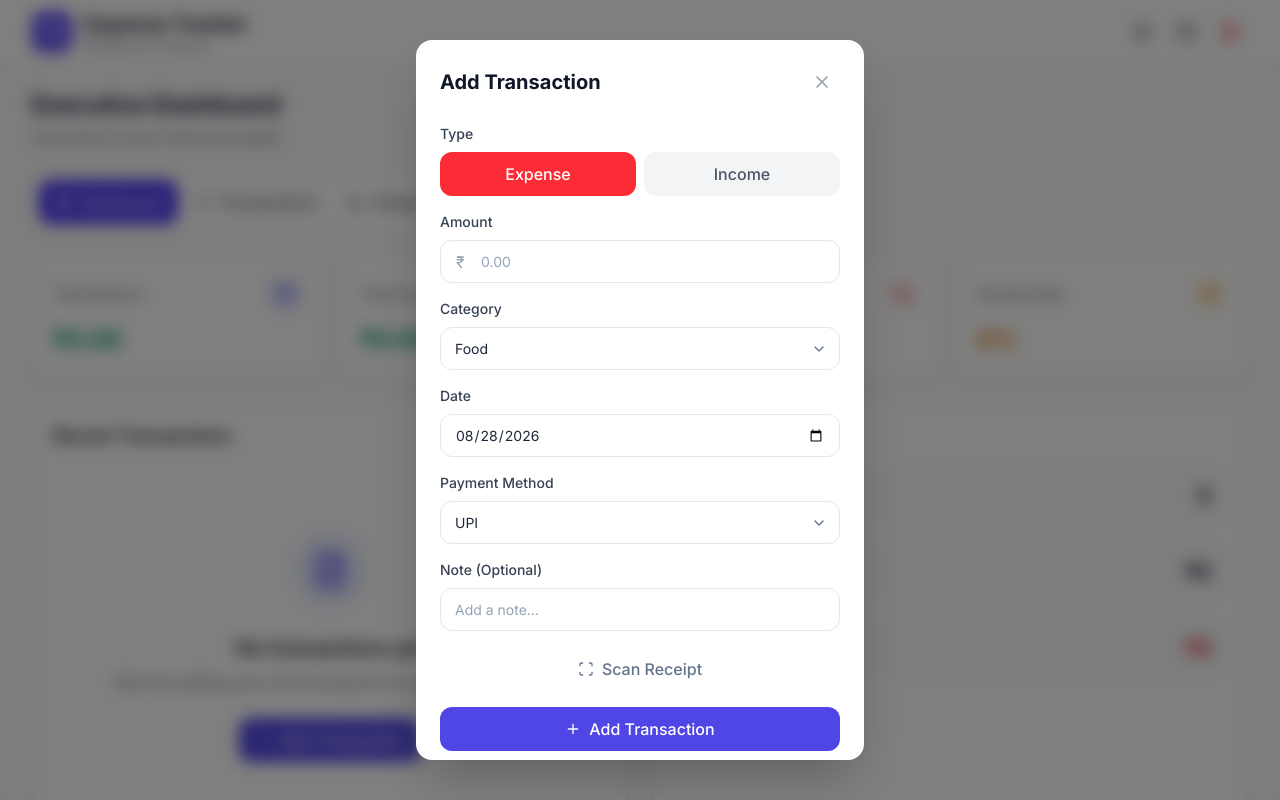
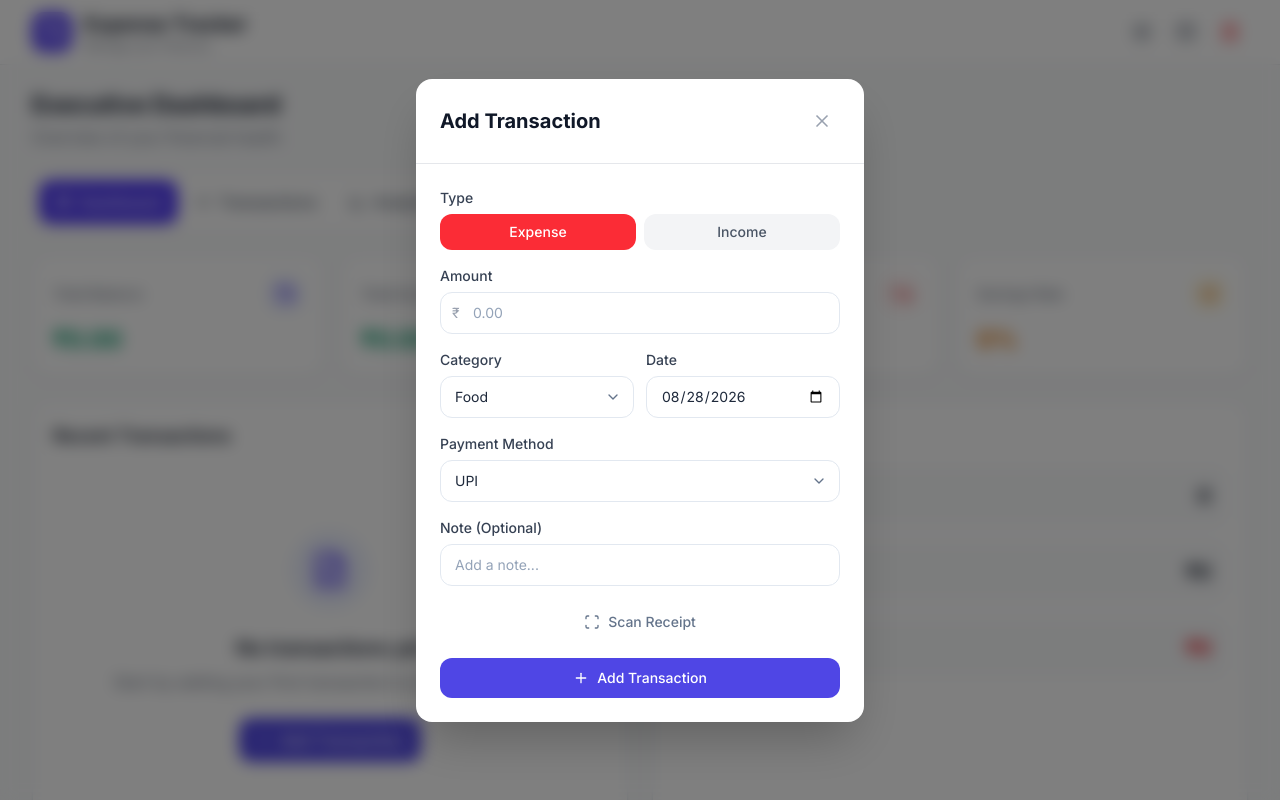
Before and after one commit to Devriz1/expense-tracker-pro, a React (Vite) app: page / in a window 1280 px wide. Both pictures are taken after a click on the button "Add Transaction". Shown: the top 800 px of the page. Built offline with nearby package versions, Linux system fonts and the light colour scheme.

Commit message:
fixed ui

```diff
--- a/src/components/ReceiptScanner.tsx
+++ b/src/components/ReceiptScanner.tsx
@@ -128,27 +128,49 @@ export default function ReceiptScanner({ onScanComplete, onClose }: ReceiptScann
                     <span className="font-medium">Scan Complete</span>
                   </div>
 
-                  <div className="bg-gray-50 rounded-xl p-4 space-y-2">
-                    {result.amount && (
-                      <div className="flex justify-between">
-                        <span className="text-sm text-gray-500">Amount</span>
-                        <span className="text-sm font-medium text-gray-900">₹{result.amount.toFixed(2)}</span>
+                  <div className="bg-gray-50 rounded-xl p-4 space-y-3">
+                    {result.amount !== undefined && (
+                      <div>
+                        <label className="block text-xs font-medium text-gray-500 mb-1">Amount</label>
+                        <input
+                          type="number"
+                          step="0.01"
+                          value={result.amount}
+                          onChange={(e) =>
+                            setResult((prev) => prev ? { ...prev, amount: parseFloat(e.target.value) || 0 } : prev)
+                          }
+                          className="input"
+                        />
                       </div>
                     )}
-                    {result.vendor && (
-                      <div className="flex justify-between">
-                        <span className="text-sm text-gray-500">Vendor</span>
-                        <span className="text-sm font-medium text-gray-900">{result.vendor}</span>
+                    {result.vendor !== undefined && (
+                      <div>
+                        <label className="block text-xs font-medium text-gray-500 mb-1">Vendor</label>
+                        <input
+                          type="text"
+                          value={result.vendor}
+                          onChange={(e) =>
+                            setResult((prev) => prev ? { ...prev, vendor: e.target.value } : prev)
+                          }
+                          className="input"
+                        />
                       </div>
                     )}
-                    {result.date && (
-                      <div className="flex justify-between">
-                        <span className="text-sm text-gray-500">Date</span>
-                        <span className="text-sm font-medium text-gray-900">{result.date}</span>
+                    {result.date !== undefined && (
+                      <div>
+                        <label className="block text-xs font-medium text-gray-500 mb-1">Date</label>
+                        <input
+                          type="text"
+                          value={result.date}
+                          onChange={(e) =>
+                            setResult((prev) => prev ? { ...prev, date: e.target.value } : prev)
+                          }
+                          className="input"
+                        />
                       </div>
                     )}
-                    {!result.amount && !result.vendor && !result.date && (
-                      <p className="text-sm text-gray-500">No details could be extracted. Please enter manually.</p>
+                    {result.amount === undefined && result.vendor === undefined && result.date === undefined && (
+                      <p className="text-sm text-gray-500">No details could be extracted. Please enter manually below.</p>
                     )}
                   </div>
 
--- a/src/components/TransactionForm.tsx
+++ b/src/components/TransactionForm.tsx
@@ -86,10 +86,10 @@ export default function TransactionForm({ onClose, editTransaction }: Transactio
   };
 
   return (
-    <div className="fixed inset-0 bg-black/50 backdrop-blur-sm flex items-center justify-center z-50 p-4">
-      <div className="bg-white w-full max-w-md p-6 rounded-2xl shadow-2xl max-h-[90vh] overflow-y-auto">
-        <div className="flex items-center justify-between mb-6">
-          <h2 className="text-xl font-bold text-gray-900">
+    <div className="fixed inset-0 bg-black/50 backdrop-blur-sm flex items-end sm:items-center justify-center z-50">
+      <div className="bg-white w-full max-w-md rounded-t-2xl sm:rounded-2xl shadow-2xl max-h-[100dvh] sm:max-h-[90vh] overflow-y-auto">
+        <div className="flex items-center justify-between p-4 sm:p-6 border-b border-gray-200">
+          <h2 className="text-lg sm:text-xl font-bold text-gray-900">
             {editTransaction ? 'Edit Transaction' : 'Add Transaction'}
           </h2>
           <button onClick={onClose} className="p-2 hover:bg-gray-100 rounded-xl transition-colors">
@@ -97,16 +97,16 @@ export default function TransactionForm({ onClose, editTransaction }: Transactio
           </button>
         </div>
 
-        <form onSubmit={handleSubmit} className="space-y-4">
+        <form onSubmit={handleSubmit} className="p-4 sm:p-6 space-y-3 sm:space-y-4">
           <div>
-            <label className="block text-sm font-medium text-gray-700 mb-2">Type</label>
+            <label className="block text-xs sm:text-sm font-medium text-gray-700 mb-1.5">Type</label>
             <div className="flex gap-2">
               {['expense', 'income'].map((type) => (
                 <button
                   key={type}
                   type="button"
                   onClick={() => setFormData({ ...formData, type: type as 'expense' | 'income' })}
-                  className={`flex-1 py-2.5 rounded-xl font-medium transition-all ${
+                  className={`flex-1 py-2 rounded-xl text-sm font-medium transition-all ${
                     formData.type === type
                       ? type === 'expense'
                         ? 'bg-red-500 text-white'
@@ -121,51 +121,52 @@ export default function TransactionForm({ onClose, editTransaction }: Transactio
           </div>
 
           <div>
-            <label className="block text-sm font-medium text-gray-700 mb-2">Amount</label>
+            <label className="block text-xs sm:text-sm font-medium text-gray-700 mb-1.5">Amount</label>
             <div className="relative">
-              <span className="absolute left-4 top-1/2 -translate-y-1/2 text-gray-400 z-10 pointer-events-none">₹</span>
+              <span className="absolute left-3 top-1/2 -translate-y-1/2 text-gray-400 z-10 pointer-events-none text-sm">₹</span>
               <input
                 type="number"
                 step="0.01"
                 value={formData.amount}
                 onChange={(e) => setFormData({ ...formData, amount: e.target.value })}
-                className="input !pl-10"
+                className="input !pl-8 text-sm"
                 placeholder="0.00"
               />
             </div>
-            {errors.amount && <p className="text-red-500 text-sm mt-1">{errors.amount}</p>}
+            {errors.amount && <p className="text-red-500 text-xs sm:text-sm mt-1">{errors.amount}</p>}
           </div>
 
+          <div className="grid grid-cols-2 gap-3">
             <div>
-            <label className="block text-sm font-medium text-gray-700 mb-2">Category</label>
+              <label className="block text-xs sm:text-sm font-medium text-gray-700 mb-1.5">Category</label>
               <select
                 value={formData.category}
                 onChange={(e) => setFormData({ ...formData, category: e.target.value })}
-              className="select"
+                className="select text-sm"
               >
                 {(CATEGORIES[formData.type] || []).map((cat) => (
                   <option key={cat} value={cat}>{cat}</option>
                 ))}
               </select>
             </div>
-
             <div>
-            <label className="block text-sm font-medium text-gray-700 mb-2">Date</label>
+              <label className="block text-xs sm:text-sm font-medium text-gray-700 mb-1.5">Date</label>
               <input
                 type="date"
                 value={formData.date}
                 onChange={(e) => setFormData({ ...formData, date: e.target.value })}
-              className="input"
+                className="input text-sm"
               />
-            {errors.date && <p className="text-red-500 text-sm mt-1">{errors.date}</p>}
+              {errors.date && <p className="text-red-500 text-xs sm:text-sm mt-1">{errors.date}</p>}
+            </div>
           </div>
 
           <div>
-            <label className="block text-sm font-medium text-gray-700 mb-2">Payment Method</label>
+            <label className="block text-xs sm:text-sm font-medium text-gray-700 mb-1.5">Payment Method</label>
             <select
               value={formData.paymentMethod}
               onChange={(e) => setFormData({ ...formData, paymentMethod: e.target.value })}
-              className="select"
+              className="select text-sm"
             >
               {PAYMENT_METHODS.map((method) => (
                 <option key={method} value={method}>{method}</option>
@@ -174,12 +175,12 @@ export default function TransactionForm({ onClose, editTransaction }: Transactio
           </div>
 
           <div>
-            <label className="block text-sm font-medium text-gray-700 mb-2">Note (Optional)</label>
+            <label className="block text-xs sm:text-sm font-medium text-gray-700 mb-1.5">Note (Optional)</label>
             <input
               type="text"
               value={formData.note}
               onChange={(e) => setFormData({ ...formData, note: e.target.value })}
-              className="input"
+              className="input text-sm"
               placeholder="Add a note..."
             />
           </div>
@@ -187,13 +188,13 @@ export default function TransactionForm({ onClose, editTransaction }: Transactio
           <button
             type="button"
             onClick={() => setShowScanner(true)}
-            className="btn btn-ghost w-full border border-dashed border-gray-300"
+            className="btn btn-ghost w-full border border-dashed border-gray-300 text-sm"
           >
             <Scan className="w-4 h-4" />
             Scan Receipt
           </button>
 
-          <button type="submit" className="btn btn-primary w-full">
+          <button type="submit" className="btn btn-primary w-full text-sm">
             <Plus className="w-4 h-4" />
             {editTransaction ? 'Update Transaction' : 'Add Transaction'}
           </button>
```
Lines whose indentation alone changed are shown as unchanged.
